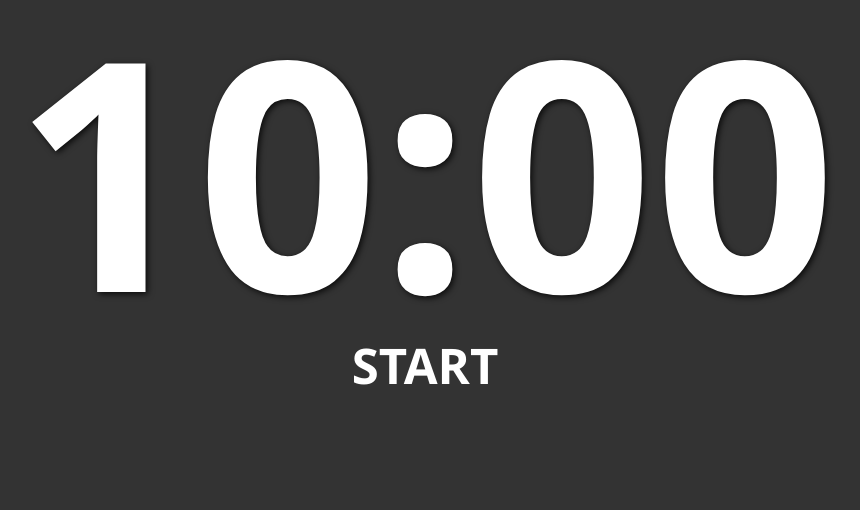
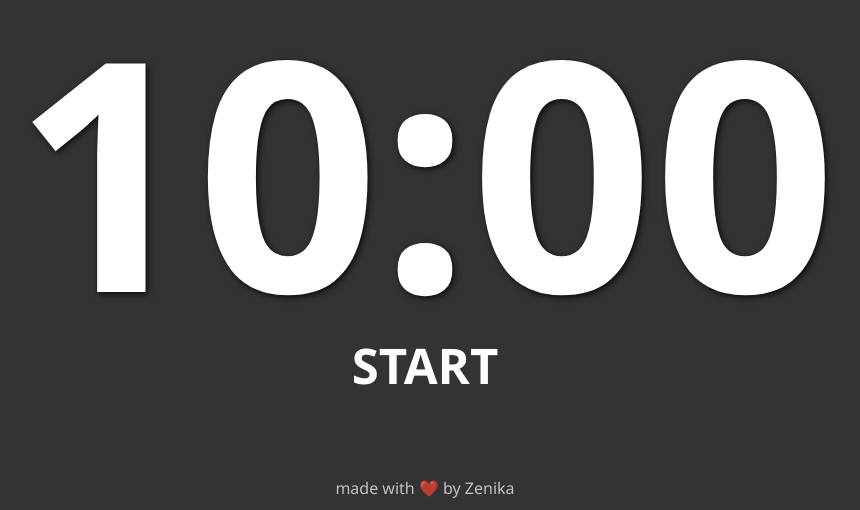
Before and after one commit to zenika-open-source/clepsydre, a website: page index.html in a window 1280 px wide. Shown: the part 290-800 px from the top of the page, without its empty margins (215-1075 px from the left). Drawn offline with Linux system fonts and the light colour scheme.

Commit message:
:busts_in_silhouette: add credits in footer

```diff
--- a/css/style.css
+++ b/css/style.css
@@ -89,3 +89,13 @@ body {
 .blinking {
   animation: blink 1s infinite;
 }
+
+#credits {
+  color: white;
+  position: fixed;
+  bottom: 0;
+  left: 50%;
+  transform: translate(-50%, -50%);
+  opacity: 0.7;
+  z-index: 10;
+}
--- a/index.html
+++ b/index.html
@@ -20,6 +20,7 @@
   <div id="startMessage">START</div>
   <div id="timer">00:00</div>
   <div id="expandingDiv"></div>
+  <div id="credits">made with ❤️ by Zenika</div>
 
   <script src="js/app.js"></script>
 
```
